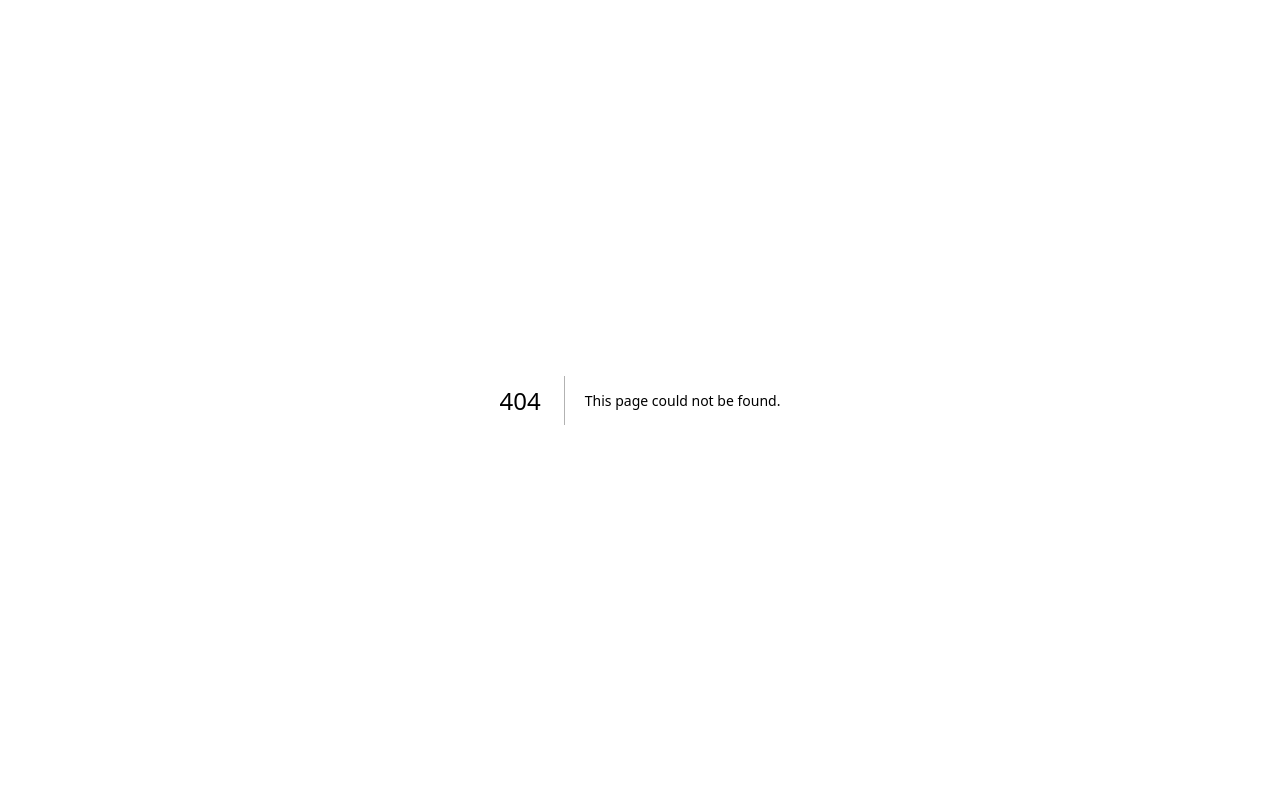
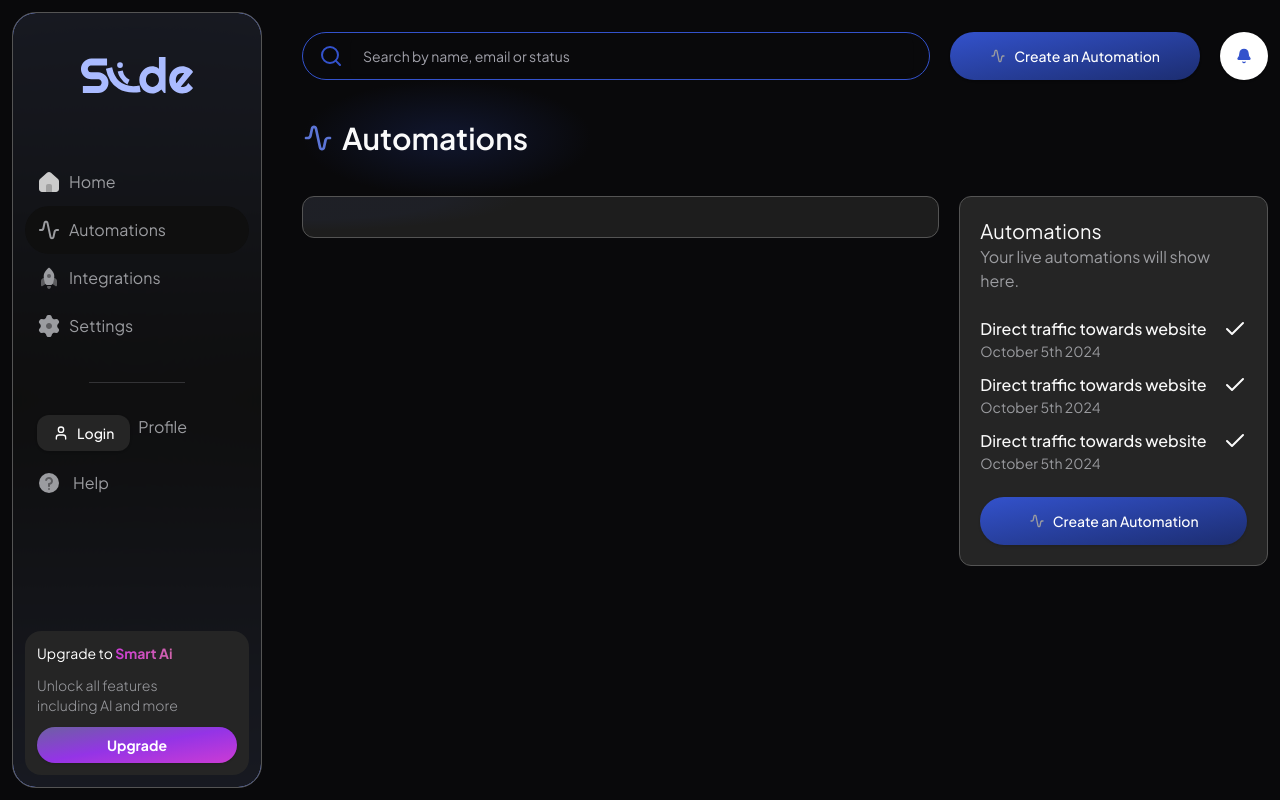
Before and after one commit to Sumit3972/slider-insta, a Next.js app: page /dasboard/1/automations in a window 1280 px wide. Before the commit this address had no page. Built offline with nearby package versions, Linux system fonts and the light colour scheme; no server answers.

Commit message:
working on automations

```diff
--- /dev/null
+++ b/src/app/(protected)/dasboard/[slug]/automations/page.tsx
@@ -0,0 +1,50 @@
+import AutomationList from '@/components/global/automation-list'
+import CreateAutomation from '@/components/global/create-automation'
+import { AutomationDuoToneWhite } from '@/icons'
+import { Check } from 'lucide-react'
+import React from 'react'
+
+type Props = {}
+
+const page = (props: Props) => {
+  return (
+    <div className="grid grid-cols-1 lg:grid-cols-6 gap-5">
+       <div className='lg:col-span-4'>
+        <AutomationList/>
+       </div>
+       <div className='lg:col-span-2'>
+        <div className='flex flex-col rounded-xl bg-background-80 gap-y-6 p-5 border-[1px] overflow-hidden border-in-active'>
+         <div>
+          <h2 className='text-xl'>Automations</h2>
+          <p className="text-text-secondary">
+              Your live automations will show here.
+            </p>
+         </div>
+         <div className='flex flex-col gap-y-3'>
+         {[1, 2, 3].map((item) => (
+              <div
+                key={item}
+                className="flex items-start justify-between"
+              >
+                <div className="flex flex-col">
+                  <h3 className="font-medium">
+                    Direct traffic towards website
+                  </h3>
+                  <p className="text-text-secondary text-sm">
+                    October 5th 2024
+                  </p>
+                </div>
+                <Check />
+              </div>
+            ))}
+         </div>
+        <CreateAutomation />
+        </div>
+
+       </div>
+
+    </div>
+  )
+}
+
+export default page
--- /dev/null
+++ b/src/app/(protected)/dasboard/[slug]/integrations/_compoents/Intergration-card/page.tsx
@@ -0,0 +1,23 @@
+import { Button } from '@/components/ui/button'
+import React from 'react'
+
+type Props = { title : string
+    desc? : string
+    icon : React.ReactNode
+    strategy : 'INSTAGRAM' | 'CRM'}
+
+const IntergrationCard  = ({title,desc,icon,strategy}: Props) => {
+  return (
+    <div className="border-2 border-[#3352CC] rounded-2xl gap-x-5 p-5 flex items-center justify-between">
+      <div className="flex flex-col flex-1">
+          <h3 className="text-xl"> {title}</h3>
+          <p className="text-[#9D9D9D] text-base ">{desc}</p>
+        </div>
+        <Button className='bg-gradient-to-br text-white rounded-full text-lg from-[#3352CC] font-medium to-[#1C2D70] hover:opacity-70 transition duration-100'>
+            Connect
+        </Button>
+    </div>
+  )
+}
+
+export default IntergrationCard
--- /dev/null
+++ b/src/app/(protected)/dasboard/[slug]/integrations/page.tsx
@@ -0,0 +1,22 @@
+import { INTEGRATION_CARDS } from '@/constans/integration'
+import React from 'react'
+import IntegrationCard from './_compoents/Intergration-card/page'
+
+type Props = {}
+
+const Page = (props: Props) => {
+  return (
+    <div className="flex justify-center">
+      <div className="flex flex-col w-full lg:w-8/12 gap-y-5">
+        {INTEGRATION_CARDS.map((card, key) => (
+          <IntegrationCard
+            key={key}
+            {...card}
+          />
+        ))}
+      </div>
+    </div>
+  )
+}
+
+export default Page
--- /dev/null
+++ b/src/components/global/automation-list/index.tsx
@@ -0,0 +1,24 @@
+'use client'
+import { usePath } from '@/hooks/use-nav'
+import Link from 'next/link'
+
+import React from 'react'
+
+type Props = {}
+
+const AutomationList = (props: Props) => {
+  const {pathname} = usePath();
+  return (
+    <div className='flex flex-col gap-y-3'>
+       <Link
+          href={`${pathname}/123456`}
+
+          className="bg-[#1D1D1D] hover:opacity-80 transition duration-100 rounded-xl p-5 border-[1px] radial--gradient--automations flex border-[#545454]"
+        >
+          <div className='flex flex-col flex-1 items-start'></div>
+        </Link>
+    </div>
+  )
+}
+
+export default AutomationList
--- /dev/null
+++ b/src/constans/integration.tsx
@@ -0,0 +1,23 @@
+import { InstagramDuoToneBlue, SalesForceDuoToneBlue } from "@/icons";
+
+type Props = {
+  title: string;
+  icon: React.ReactNode;
+  description: string;
+  strategy: "INSTAGRAM" | "CRM";
+};
+
+export const INTEGRATION_CARDS: Props[] = [
+  {
+    title: "Connect Instagram",
+    description: "Integrate your account to an instagram user",
+    icon: <InstagramDuoToneBlue />,
+    strategy: "INSTAGRAM",
+  },
+  {
+    title: "Connect Salesforce",
+    description: "Integrate your account to a Connect Salesforce user",
+    icon: <SalesForceDuoToneBlue />,
+    strategy: "CRM",
+  },
+];
--- a/src/constans/menu.tsx
+++ b/src/constans/menu.tsx
@@ -18,12 +18,12 @@ export const SIDEBAR_MENU: SideBarProps[] = [
   },
   {
     id: uuid(),
-    label: 'automation',
+    label: 'automations',
     icon: <AutomationDuoToneWhite />
   },
   {
     id: uuid(),
-    label: 'integration',
+    label: 'integrations',
     icon: <RocketDuoToneWhite />
   },
   {
```
